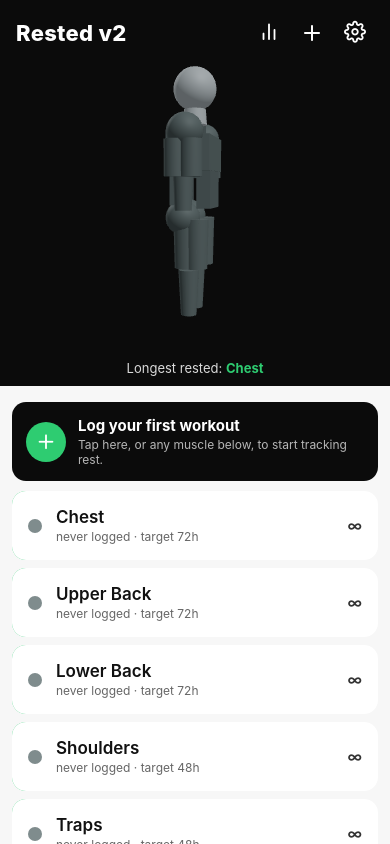
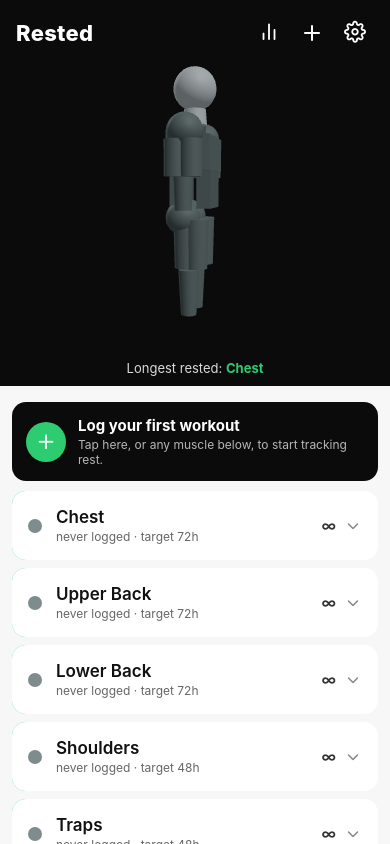
Before and after one commit to Ali0600/fitness-app, a React Native app: screen / in a window 390 px wide. Built offline with nearby package versions, Linux system fonts and the light colour scheme.

Commit message:
Switched muscle-row tap to toggle an inline sub-group list, with long-press now opening the detail modal

```diff
--- a/app/components/MuscleRow.js
+++ b/app/components/MuscleRow.js
@@ -1,14 +1,32 @@
-import React, { memo, useRef } from 'react';
+import React, { memo, useRef, useState } from 'react';
 import { StyleSheet, Text, TouchableOpacity, View, Alert } from 'react-native';
 import Swipeable from 'react-native-gesture-handler/ReanimatedSwipeable';
+import { Feather } from '@expo/vector-icons';
 import { relativeFromNow, restStatusColor, isRested } from '../utils/timeUtils';
+import { useAppState } from '../hooks/useAppState';
+import { lastWorkedAt as lastWorkedAtFor } from '../utils/statsUtils';
 
 function MuscleRow({ muscle, lastWorkedAt, hoursSince, onLog, onTap }) {
   const swipeableRef = useRef(null);
   const closeSwipe = () => swipeableRef.current?.close();
+  const { workoutLog } = useAppState();
+  const [expanded, setExpanded] = useState(false);
+
+  const hasSubGroups = (muscle.subGroups || []).length > 0;
 
   const rested = isRested(lastWorkedAt, muscle.recommendedRestHours);
   const dotColor = lastWorkedAt ? restStatusColor(lastWorkedAt, muscle.recommendedRestHours) : '#7f8c8d';
+
+  const subGroupRows = expanded && hasSubGroups
+    ? muscle.subGroups.map((sg) => {
+        const direct = lastWorkedAtFor(workoutLog, sg.id);
+        const effective =
+          direct && lastWorkedAt
+            ? new Date(direct) > new Date(lastWorkedAt) ? direct : lastWorkedAt
+            : direct || lastWorkedAt;
+        return { ...sg, lastWorkedAt: effective };
+      })
+    : [];
 
   const handleLog = () => {
     Alert.alert(
@@ -28,6 +46,14 @@
     );
   };
 
+  const handlePress = () => {
+    if (hasSubGroups) {
+      setExpanded((e) => !e);
+    } else {
+      onTap();
+    }
+  };
+
   return (
     <Swipeable
       ref={swipeableRef}
@@ -41,7 +67,14 @@
         </TouchableOpacity>
       )}
     >
-      <TouchableOpacity style={styles.row} onPress={onTap} activeOpacity={0.7}>
+      <View>
+        <TouchableOpacity
+          style={styles.row}
+          onPress={handlePress}
+          onLongPress={onTap}
+          delayLongPress={300}
+          activeOpacity={0.7}
+        >
           <View style={[styles.dot, { backgroundColor: dotColor }]} />
           <View style={styles.textCol}>
             <Text style={styles.name}>{muscle.name}</Text>
@@ -58,7 +91,43 @@
               ? `${hoursSince < 24 ? hoursSince.toFixed(1) + 'h' : Math.floor(hoursSince / 24) + 'd'}`
               : '∞'}
           </Text>
+          {hasSubGroups && (
+            <Feather
+              name={expanded ? 'chevron-up' : 'chevron-down'}
+              size={18}
+              color="#888"
+              style={styles.chevron}
+            />
+          )}
         </TouchableOpacity>
+
+        {expanded && subGroupRows.length > 0 && (
+          <View style={styles.subGroupCard}>
+            {subGroupRows.map((sg, i) => {
+              const sgDot = sg.lastWorkedAt
+                ? restStatusColor(sg.lastWorkedAt, muscle.recommendedRestHours)
+                : '#7f8c8d';
+              return (
+                <View
+                  key={sg.id}
+                  style={[
+                    styles.subGroupRow,
+                    i < subGroupRows.length - 1 && styles.subGroupDivider,
+                  ]}
+                >
+                  <View style={[styles.subDot, { backgroundColor: sgDot }]} />
+                  <View style={{ flex: 1 }}>
+                    <Text style={styles.subName}>{sg.name}</Text>
+                    <Text style={styles.subSub}>
+                      {sg.lastWorkedAt ? relativeFromNow(sg.lastWorkedAt) : 'never logged'}
+                    </Text>
+                  </View>
+                </View>
+              );
+            })}
+          </View>
+        )}
+      </View>
     </Swipeable>
   );
 }
@@ -111,6 +180,44 @@
     color: 'white',
     fontWeight: 'bold',
   },
+  chevron: {
+    marginLeft: 8,
+  },
+  subGroupCard: {
+    backgroundColor: 'white',
+    borderRadius: 14,
+    marginHorizontal: 12,
+    marginTop: -2,
+    marginBottom: 4,
+    paddingHorizontal: 14,
+    paddingTop: 4,
+  },
+  subGroupRow: {
+    flexDirection: 'row',
+    alignItems: 'center',
+    paddingVertical: 10,
+  },
+  subGroupDivider: {
+    borderBottomWidth: 1,
+    borderBottomColor: '#f0f0f0',
+  },
+  subDot: {
+    width: 8,
+    height: 8,
+    borderRadius: 4,
+    marginRight: 12,
+    marginLeft: 18,
+  },
+  subName: {
+    fontSize: 14,
+    fontWeight: '500',
+    color: '#111',
+  },
+  subSub: {
+    fontSize: 11,
+    color: '#888',
+    marginTop: 2,
+  },
 });
 
 export default memo(MuscleRow);
--- a/app/screens/MainScreen.js
+++ b/app/screens/MainScreen.js
@@ -67,7 +67,7 @@
       <StatusBar barStyle="light-content" />
 
       <View style={styles.topBar}>
-        <Text style={styles.appTitle}>Rested v2</Text>
+        <Text style={styles.appTitle}>Rested</Text>
         <View style={styles.iconRow}>
           <TouchableOpacity style={styles.iconBtn} onPress={() => setStatsOpen(true)}>
             <Feather name="bar-chart-2" size={22} color="white" />
```
Lines whose indentation alone changed are shown as unchanged.
